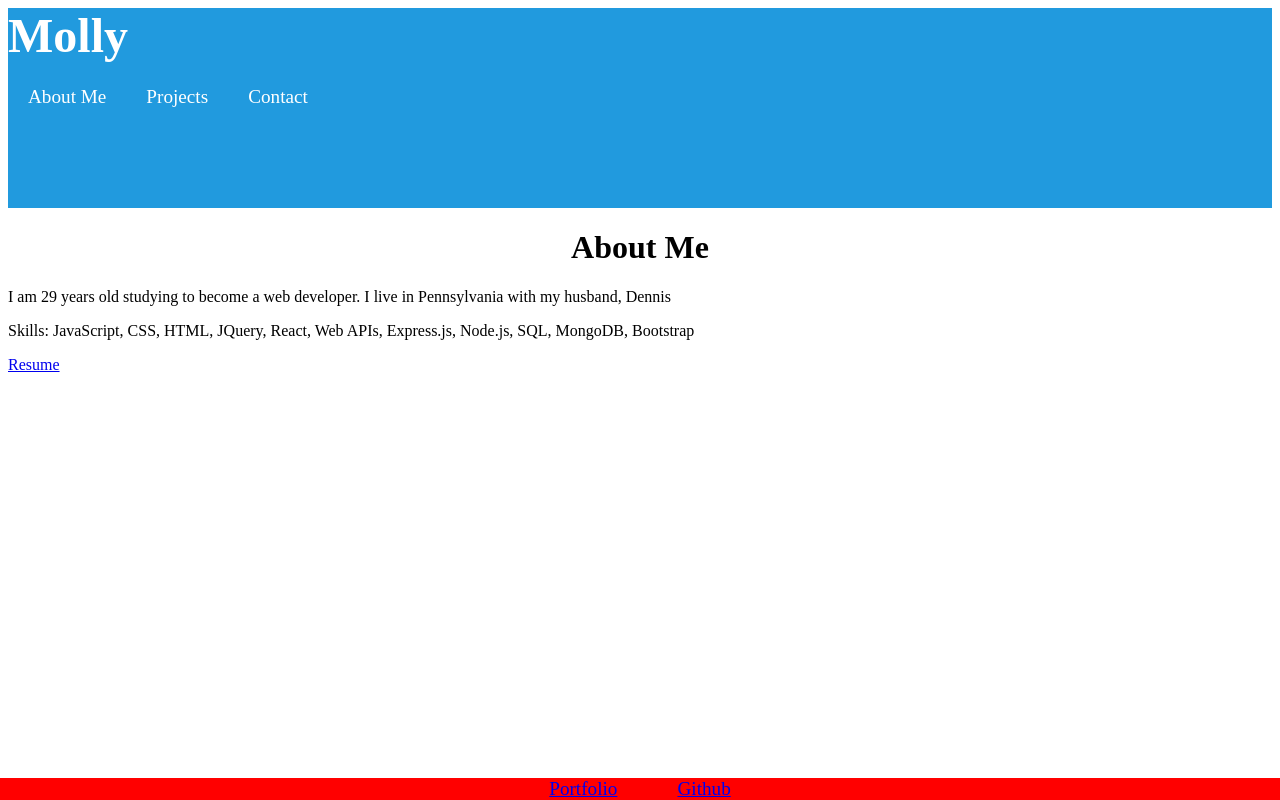
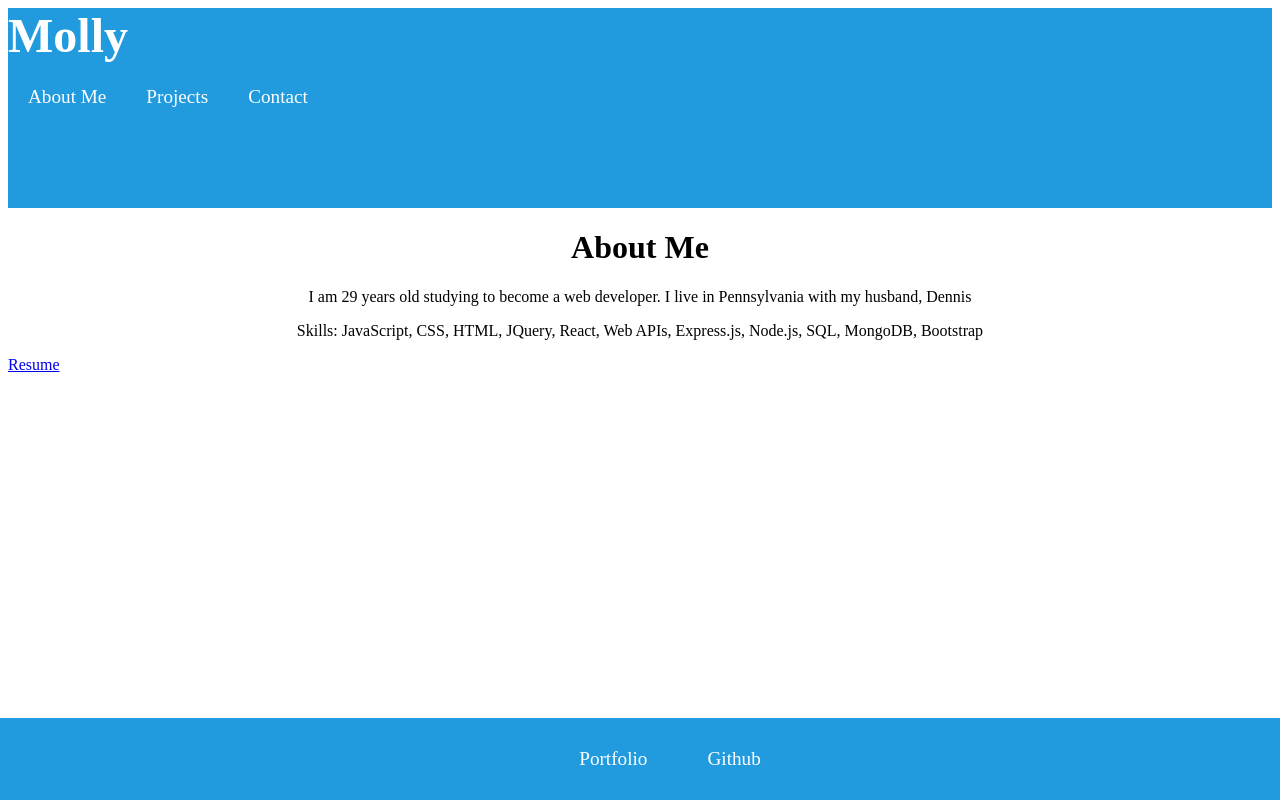
Before and after one commit to mollymoo002/H16-React_Portfolio, a React (Create React App) app in the folder my-app/: page / in a window 1280 px wide. Built offline with nearby package versions, Linux system fonts and the light colour scheme.

Commit message:
added styling to the footer

```diff
--- a/my-app/src/components/Footer.js
+++ b/my-app/src/components/Footer.js
@@ -6,22 +6,27 @@ const styles = {
         left: 0,
         bottom: 0,
         width: '100%',
-        backgroundColor: 'red',
+        backgroundColor: '#219ade',
         color: 'white',
         textAlign: 'center',
+        padding: 30,
       },
       feet: {
         fontSize: '1.2rem',
         display: 'inline',
         padding: 30,
+      },
+      feetLinks: {
+        color: "white",
+        textDecoration: "none",
       }
 };
 
 function Footer() {
   return (
     <div style={styles.footer}>
-      <div style={styles.feet}><a href="https://mollymoo002.github.io/H2-Portfolio/" target="_blank">Portfolio</a></div>
-      <div style={styles.feet}><a href="https://github.com/mollymoo002" target="_blank">Github</a></div>
+      <div style={styles.feet} ><a style={styles.feetLinks} href="https://mollymoo002.github.io/H2-Portfolio/" target="_blank">Portfolio</a></div>
+      <div style={styles.feet}><a style={styles.feetLinks} href="https://github.com/mollymoo002" target="_blank">Github</a></div>
     </div>
   );
 }
--- a/my-app/src/components/pages/about.js
+++ b/my-app/src/components/pages/about.js
@@ -3,6 +3,9 @@ import resume from '../resources/Resume.pdf';
 
 const styles = {
     titles: {
+        textAlign: "center",
+    },
+    aboutDesc: {
         textAlign: "center",
     }
 }
@@ -11,8 +14,8 @@ export default function About() {
     return (
         <div>
             <h1 style={styles.titles}>About Me</h1>
-            <p>I am 29 years old studying to become a web developer. I live in Pennsylvania with my husband, Dennis</p>
-            <p>Skills: JavaScript, CSS, HTML, JQuery, React, Web APIs, Express.js, Node.js, SQL, MongoDB, Bootstrap</p>
+            <p style={styles.aboutDesc}>I am 29 years old studying to become a web developer. I live in Pennsylvania with my husband, Dennis</p>
+            <p style={styles.aboutDesc}>Skills: JavaScript, CSS, HTML, JQuery, React, Web APIs, Express.js, Node.js, SQL, MongoDB, Bootstrap</p>
             <a href={resume} target="_blank">Resume</a>
         </div>
     );
```
